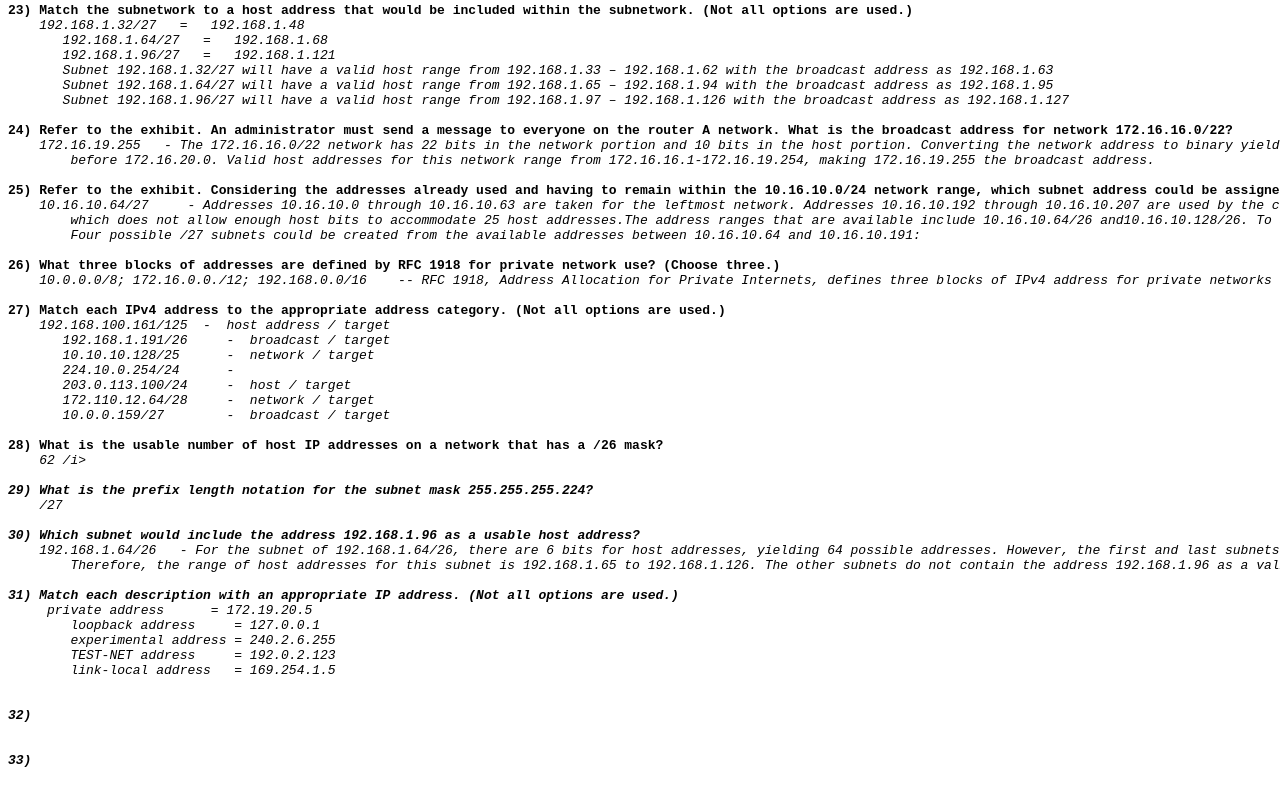
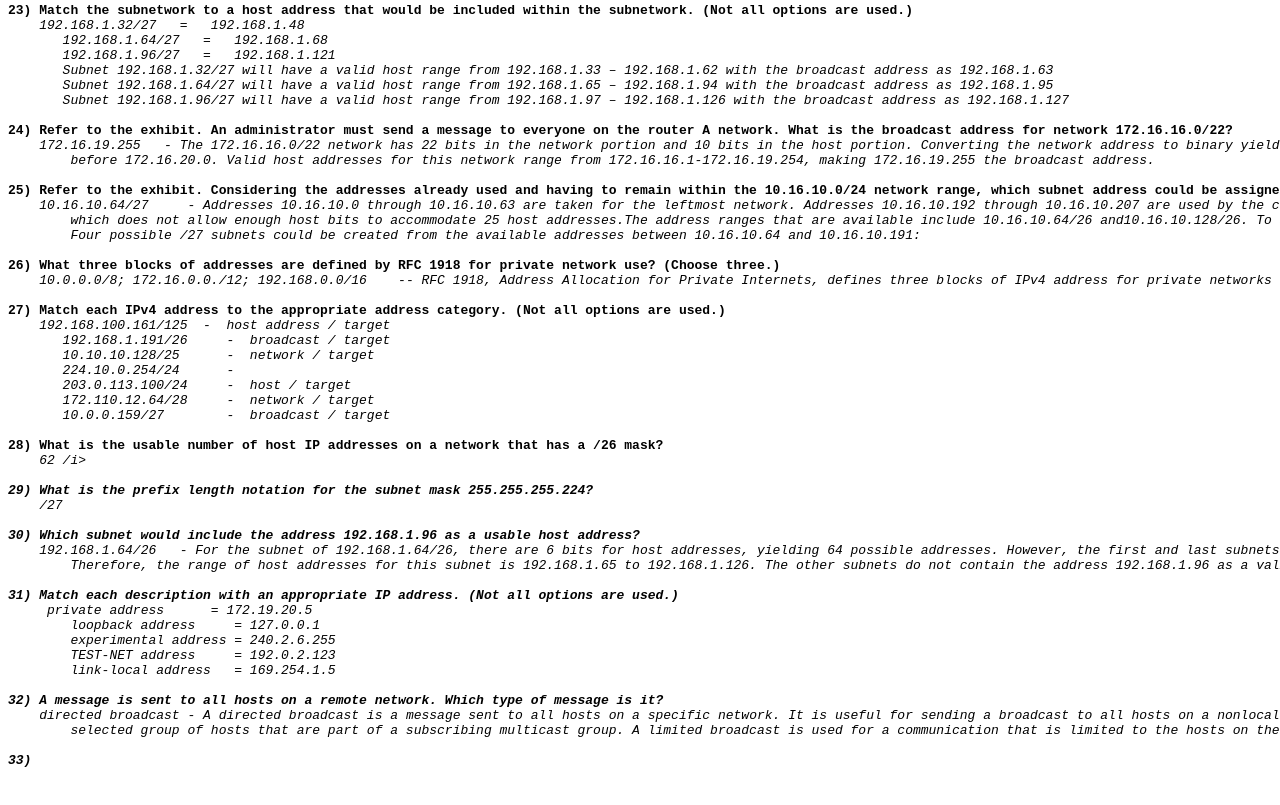
Before and after one commit to Ploppa-Smurph/ctec255_ccna1, a plain HTML site: page wk06/index.html in a window 1280 px wide. Shown: the part 1658-2463 px from the top of the page. Drawn offline with Linux system fonts and the light colour scheme.

Commit message:
working on ctec255

```diff
--- a/wk06/index.html
+++ b/wk06/index.html
@@ -144,11 +144,11 @@
         loopback address     = 127.0.0.1
         experimental address = 240.2.6.255
         TEST-NET address     = 192.0.2.123
-        link-local address   = 169.254.1.5
-         </i>
+        link-local address   = 169.254.1.5 </i>
 
-<b>32) </b>
-    <i> </i>
+<b>32) A message is sent to all hosts on a remote network. Which type of message is it?</b>
+    <i>directed broadcast - A directed broadcast is a message sent to all hosts on a specific network. It is useful for sending a broadcast to all hosts on a nonlocal network. A multicast message is a message sent to a
+        selected group of hosts that are part of a subscribing multicast group. A limited broadcast is used for a communication that is limited to the hosts on the local network. A unicast message is a message sent from one host to another.</i>
 
 <b>33) </b>
     <i> </i>
```
